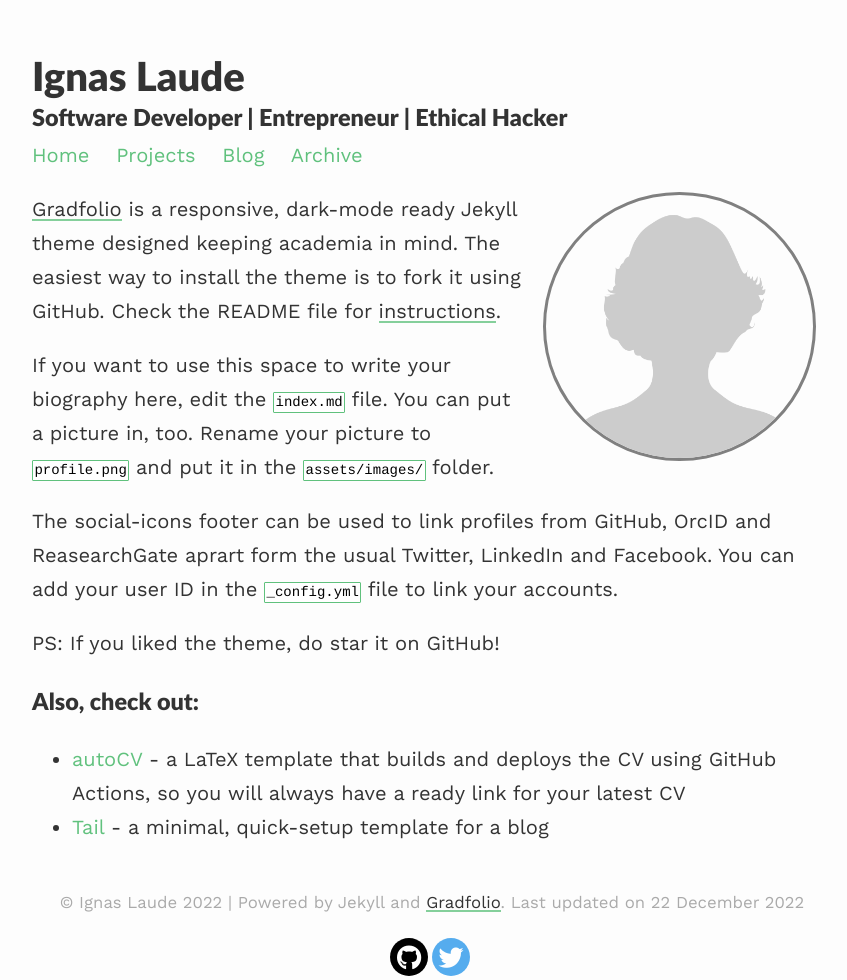
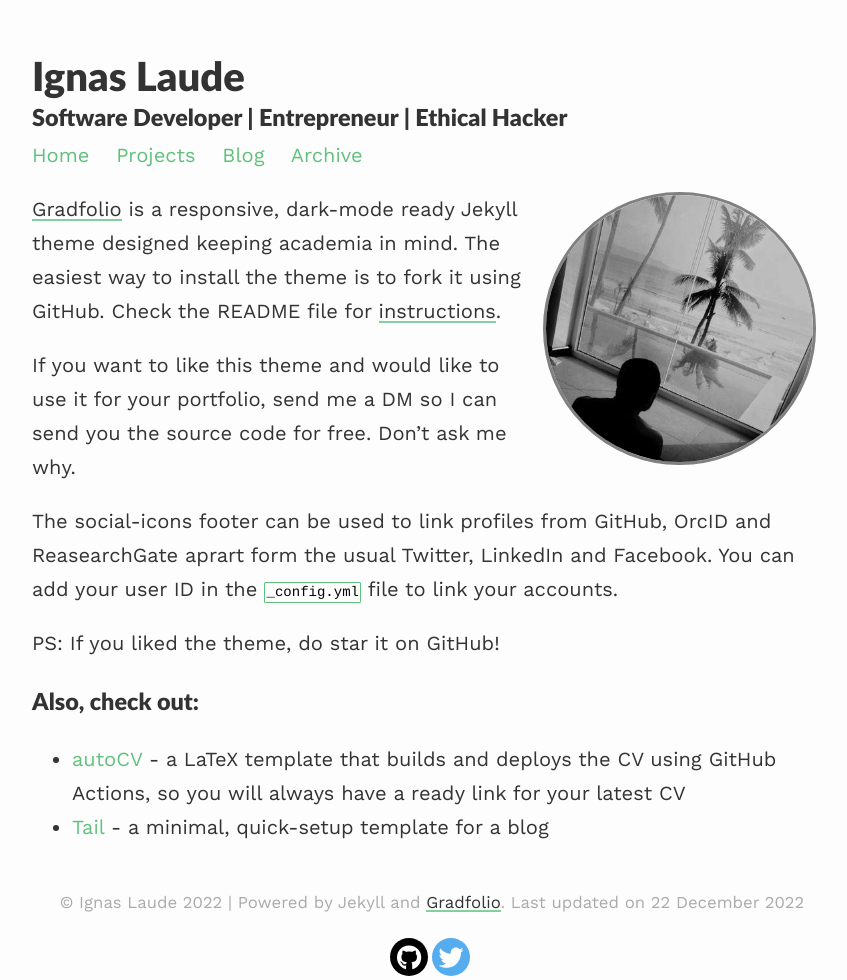
Before and after one commit to ignaslaude/laude, a Jekyll site: the page built from index.md, in a window 1280 px wide. Shown: the whole page, without its empty margins (208-1055 px from the left). Built offline with Jekyll 4.4.1, drawn with Linux system fonts in a browser that asks for light colours; nearby versions of some CDN libraries.

Commit message:
Update index.md

```diff
--- a/index.md
+++ b/index.md
@@ -3,13 +3,13 @@ layout: about
 permalink: /
 profile:
   align: right
-  image: profile.png
+  image: profile.jpg
 published: true
 ---
 
 [Gradfolio](https://github.com/jitinnair1/gradfolio){:target="_blank"} is a responsive, dark-mode ready Jekyll theme designed keeping academia in mind. The easiest way to install the theme is to fork it using GitHub. Check the README file for [instructions](https://github.com/jitinnair1/gradfolio#installation){:target="_blank"}.
 
-If you want to use this space to write your biography here, edit the `index.md` file. You can put a picture in, too. Rename your picture to `profile.png` and put it in the `assets/images/` folder.
+If you want to like this theme and would like to use it for your portfolio, send me a DM so I can send you the source code for free. Don't ask me why.
 
 The social-icons footer can be used to link profiles from GitHub, OrcID and ReasearchGate aprart form the usual Twitter, LinkedIn and Facebook. You can add your user ID in the `_config.yml` file to link your accounts.
 
```
